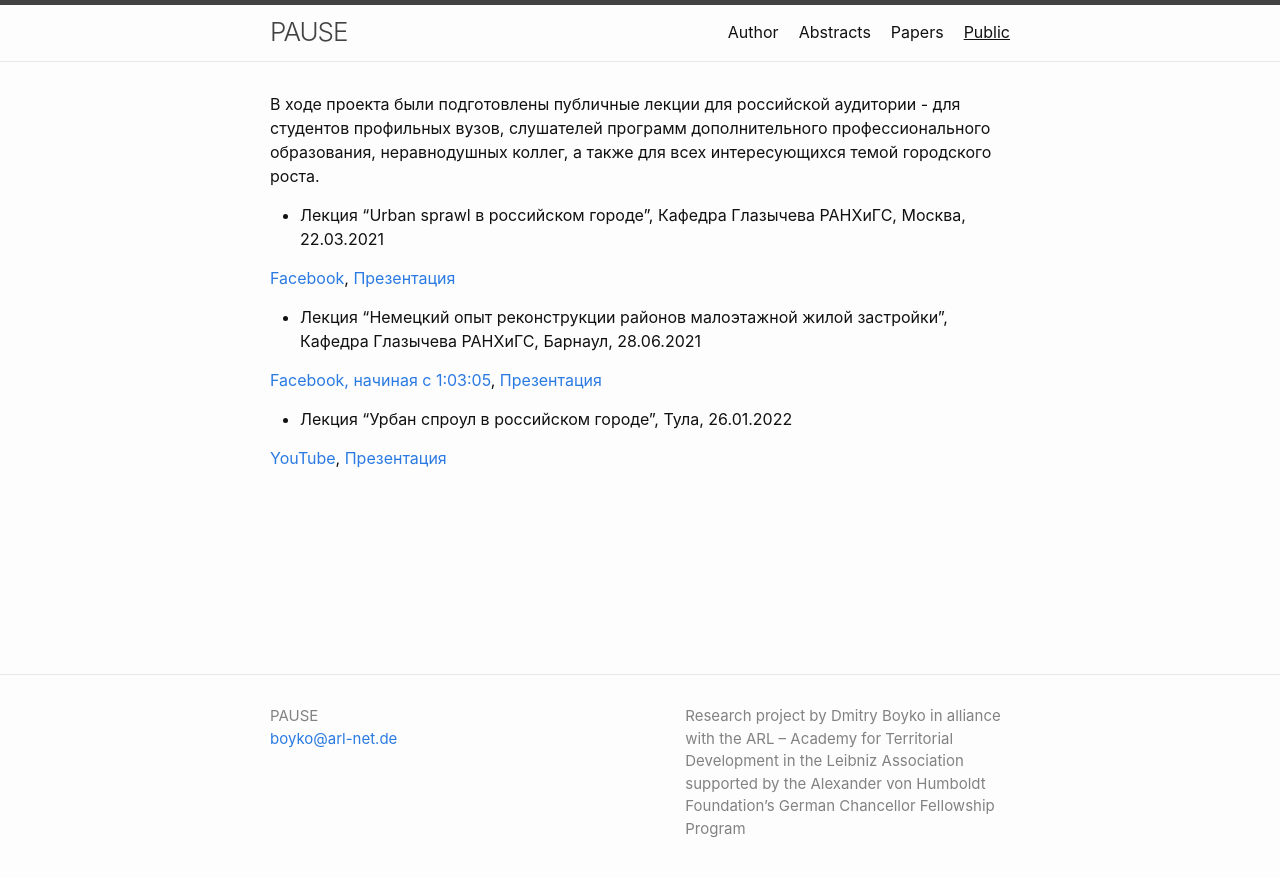
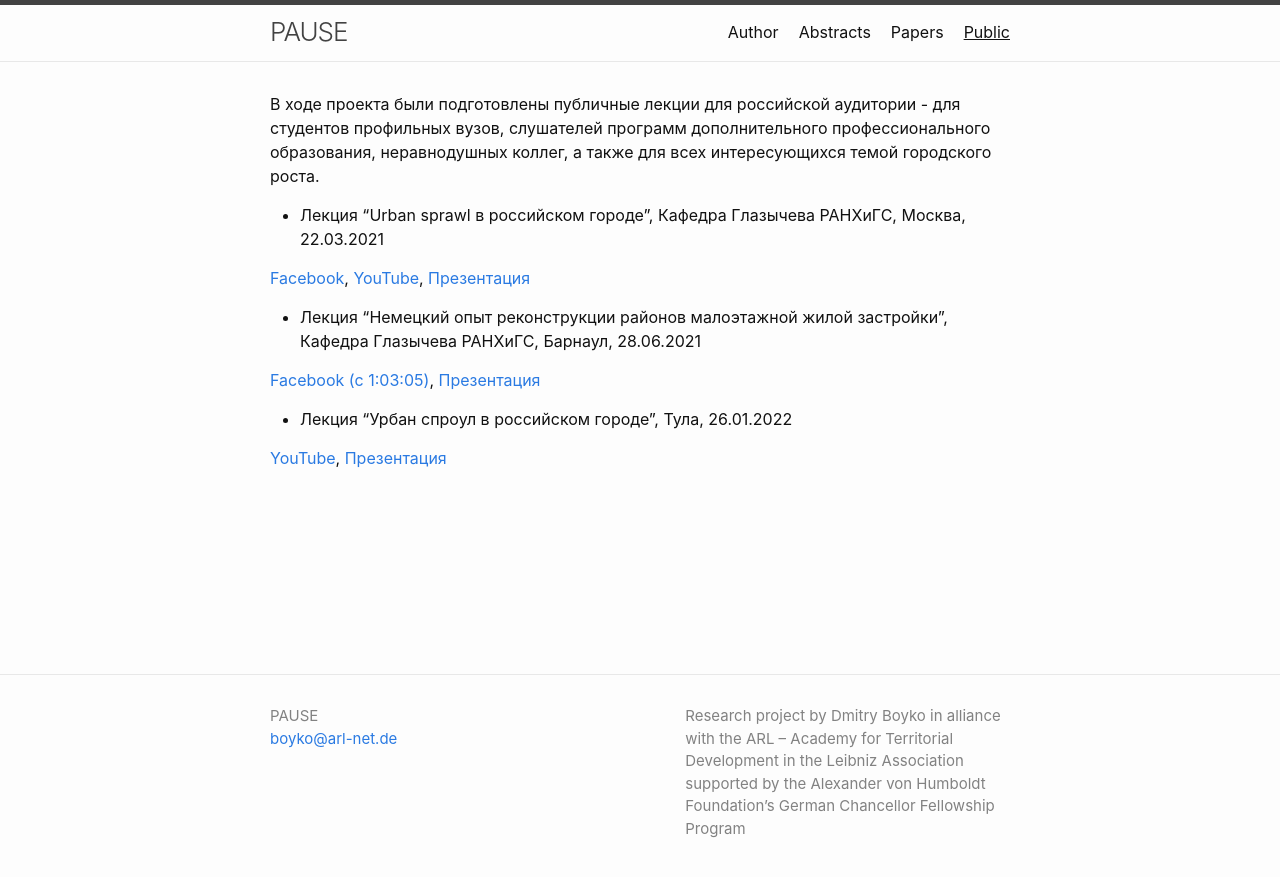
Before and after one commit to boikod/pause, a Jekyll site: the page built from public.md, in a window 1280 px wide. Shown: the top 877 px of the page. Built offline with Jekyll 4.4.1, drawn with Linux system fonts in a browser that asks for light colours.

Commit message:
Update public.md

```diff
--- a/public.md
+++ b/public.md
@@ -8,12 +8,13 @@ title: Public
  - Лекция "Urban sprawl в российском городе", Кафедра Глазычева РАНХиГС, Москва, 22.03.2021
 
 [Facebook](https://www.facebook.com/urbanion/videos/196016372324268),
+[YouTube](https://www.youtube.com/watch?v=bzK-g7vqaEw),
 [Презентация](https://www.dropbox.com/s/txj8l2aiqfnu97b/%D0%91%D0%BE%D0%B9%D0%BA%D0%BE%20-%20%D0%A3%D1%80%D0%B1%D0%B0%D0%BD%20%D1%81%D0%BF%D1%80%D0%BE%D1%83%D0%BB%20%D0%B2%20%D0%A0%D0%BE%D1%81%D1%81%D0%B8%D0%B8.pdf?dl=0)
 
 
  - Лекция "Немецкий опыт реконструкции районов малоэтажной жилой застройки", Кафедра Глазычева РАНХиГС, Барнаул, 28.06.2021
 
-[Facebook, начиная с 1:03:05](https://www.facebook.com/urbanion/videos/197838012129878),
+[Facebook (с 1:03:05)](https://www.facebook.com/urbanion/videos/197838012129878),
 [Презентация](https://www.dropbox.com/s/c5tp6g3xra8wyw7/%D0%9D%D0%B5%D0%BC%D0%B5%D1%86%D0%BA%D0%B8%D0%B9%20%D0%BE%D0%BF%D1%8B%D1%82%20%D1%80%D0%B5%D0%BA%D0%BE%D0%BD%D1%81%D1%82%D1%80%D1%83%D0%BA%D1%86%D0%B8%D0%B8%20%D0%BC%D0%B0%D0%BB%D0%BE%D1%8D%D1%82%D0%B0%D0%B6%D0%BD%D0%BE%D0%B9%20%D0%B6%D0%B8%D0%BB%D0%BE%D0%B9%20%D0%B7%D0%B0%D1%81%D1%82%D1%80%D0%BE%D0%B9%D0%BA%D0%B8.pdf?dl=0)
 
  - Лекция "Урбан спроул в российском городе", Тула, 26.01.2022
```
